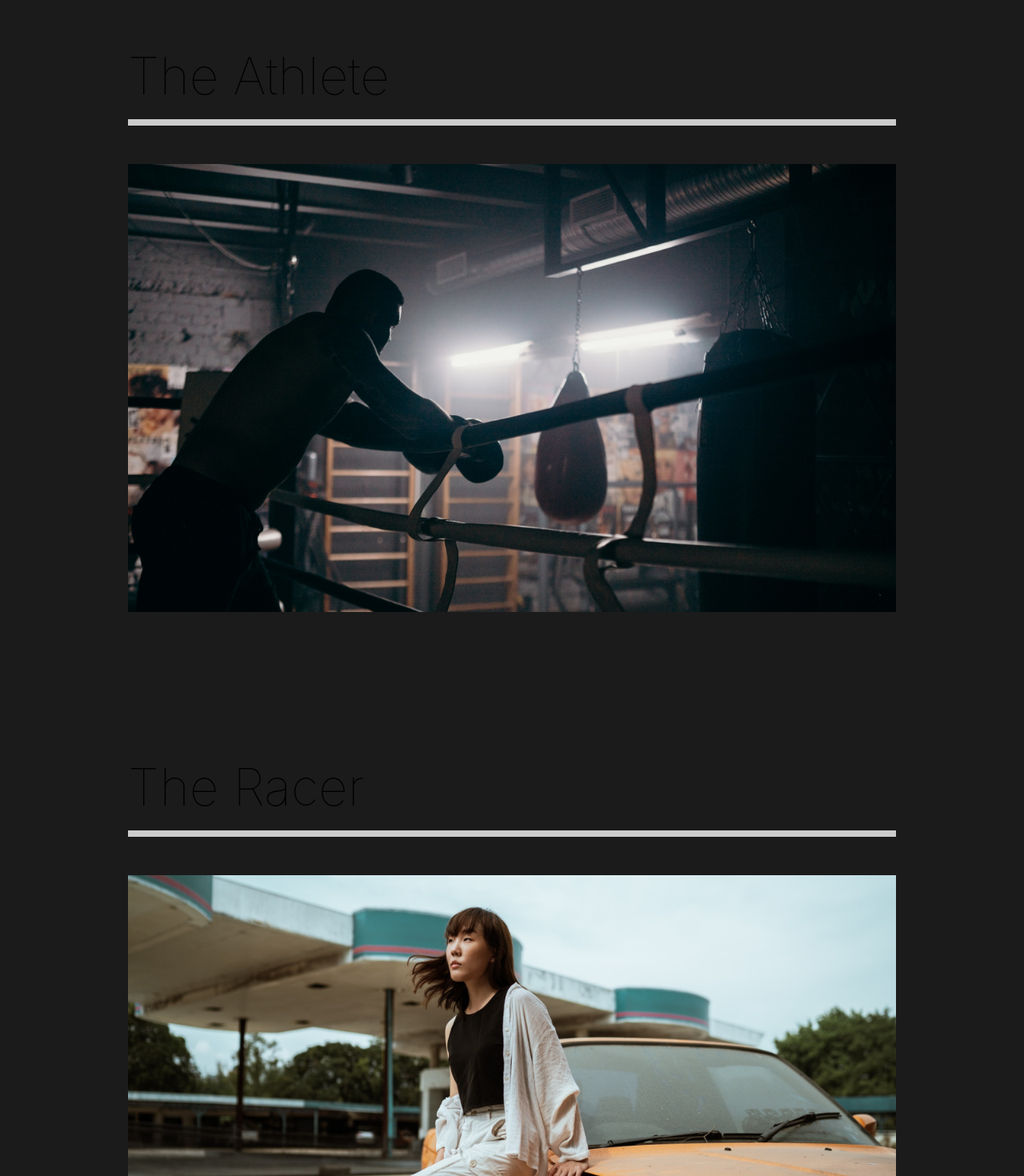
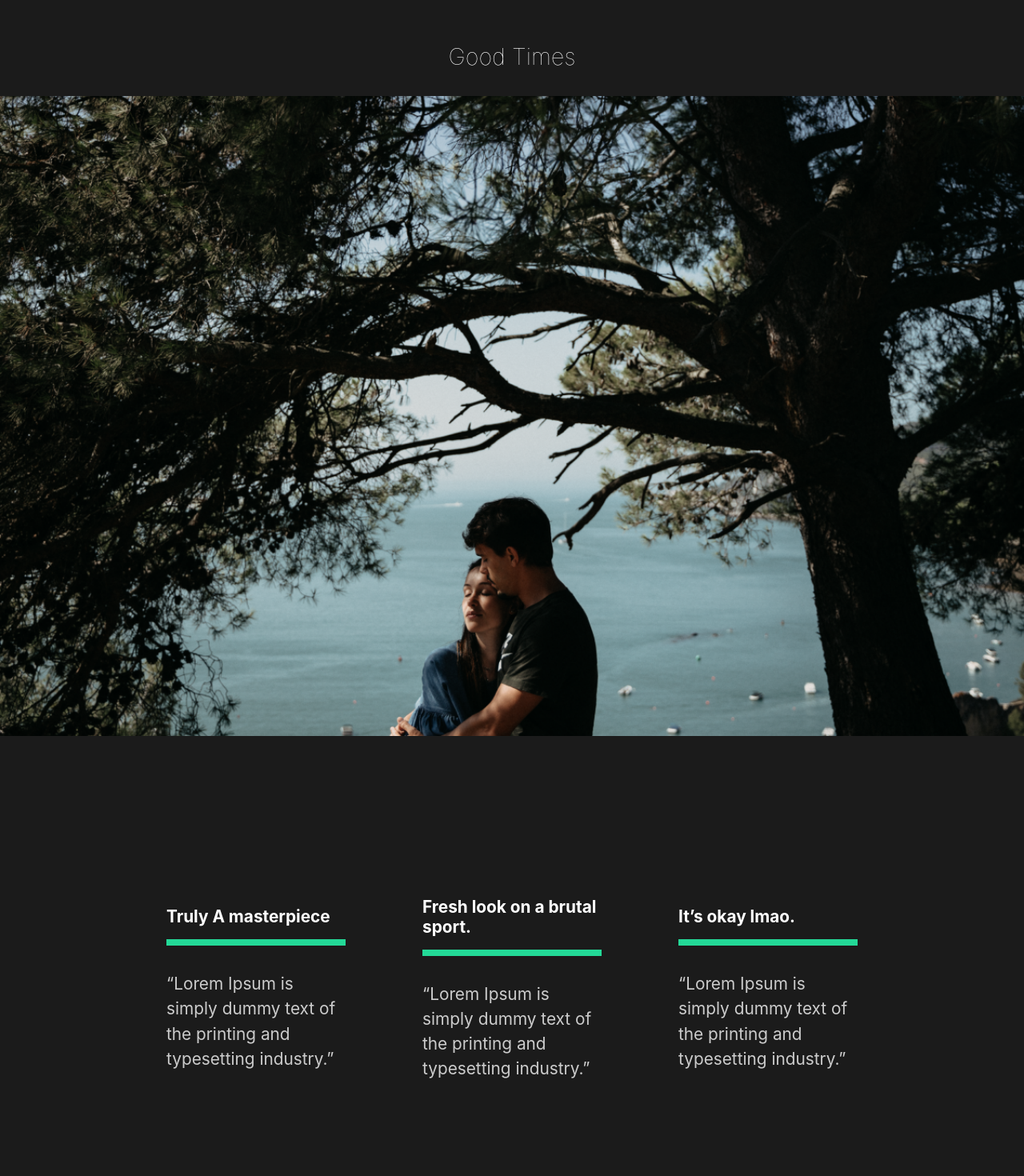
Before and after one commit to rigglet/deved-portfolio, a React (Create React App) app: page /work/good-times in a window 1280 px wide. Shown: the part 120-1590 px from the top of the page at 80% size. Built offline with nearby package versions, Linux system fonts and the light colour scheme; the HTML template or start-up script is replaced by a standard one.

Commit message:
10. Movie styling

```diff
--- a/src/App.js
+++ b/src/App.js
@@ -2,6 +2,7 @@
 import AboutUs from "./pages/AboutUs";
 import ContactUs from "./pages/ContactUs";
 import OurWork from "./pages/OurWork";
+import MovieDetail from "./pages/MovieDetail";
 
 //global style
 import GlobalStyle from "./components/GlobalStyle";
@@ -19,11 +20,14 @@
         <Route exact path="/">
           <AboutUs />
         </Route>
-        <Route path="/work">
+        <Route exact path="/work">
           <OurWork />
         </Route>
         <Route path="/contact">
           <ContactUs />
+        </Route>
+        <Route path="/work/:id">
+          <MovieDetail />
         </Route>
       </Switch>
     </div>
--- /dev/null
+++ b/src/movieState.js
@@ -0,0 +1,81 @@
+//Import Images
+import athlete from "./img/athlete-small.png";
+import goodtimes from "./img/goodtimes-small.png";
+import theracer from "./img/theracer-small.png";
+import athlete2 from "./img/athlete2.png";
+import goodtimes2 from "./img/good-times2.jpg";
+import theracer2 from "./img/the-racer2.jpg";
+
+export const MovieState = () => {
+  return [
+    {
+      title: "The Athlete",
+      mainImg: athlete,
+      secondaryImg: athlete2,
+      url: "/work/the-athlete",
+      awards: [
+        {
+          title: "Truly A masterpiece",
+          description:
+            "“Lorem Ipsum is simply dummy text of the printing and typesetting industry.”",
+        },
+        {
+          title: "Fresh look on a brutal sport.",
+          description:
+            "“Lorem Ipsum is simply dummy text of the printing and typesetting industry.”",
+        },
+        {
+          title: "It’s okay lmao.",
+          description:
+            "“Lorem Ipsum is simply dummy text of the printing and typesetting industry.”",
+        },
+      ],
+    },
+    {
+      title: "Good Times",
+      mainImg: goodtimes,
+      url: "/work/good-times",
+      secondaryImg: goodtimes2,
+      awards: [
+        {
+          title: "Truly A masterpiece",
+          description:
+            "“Lorem Ipsum is simply dummy text of the printing and typesetting industry.”",
+        },
+        {
+          title: "Fresh look on a brutal sport.",
+          description:
+            "“Lorem Ipsum is simply dummy text of the printing and typesetting industry.”",
+        },
+        {
+          title: "It’s okay lmao.",
+          description:
+            "“Lorem Ipsum is simply dummy text of the printing and typesetting industry.”",
+        },
+      ],
+    },
+    {
+      title: "The Racer",
+      mainImg: theracer,
+      url: "/work/the-racer",
+      secondaryImg: theracer2,
+      awards: [
+        {
+          title: "Truly A masterpiece",
+          description:
+            "“Lorem Ipsum is simply dummy text of the printing and typesetting industry.”",
+        },
+        {
+          title: "Fresh look on a brutal sport.",
+          description:
+            "“Lorem Ipsum is simply dummy text of the printing and typesetting industry.”",
+        },
+        {
+          title: "It’s okay lmao.",
+          description:
+            "“Lorem Ipsum is simply dummy text of the printing and typesetting industry.”",
+        },
+      ],
+    },
+  ];
+};
--- /dev/null
+++ b/src/pages/MovieDetail.js
@@ -0,0 +1,112 @@
+import { useState, useEffect } from "react";
+import styled from "styled-components";
+import { useHistory } from "react-router-dom";
+import { MovieState } from "../movieState";
+
+const MovieDetail = () => {
+  const history = useHistory();
+  const url = history.location.pathname;
+
+  const [movies, setMovies] = useState(MovieState);
+  const [movie, setMovie] = useState(null);
+
+  useEffect(() => {
+    const currentMovie = movies.filter((stateMovie) => stateMovie.url === url);
+    console.log(currentMovie);
+    setMovie(currentMovie[0]);
+  }, [movies, url]);
+
+  return (
+    <>
+      {movie && (
+        <Details>
+          <Headline>
+            <h2>{movie.title}</h2>
+            <img src={movie.mainImg} alt="movie" />
+          </Headline>
+          <Awards>
+            {movie.awards.map((award) => (
+              <Award
+                title={award.title}
+                description={award.description}
+                key={award.title}
+              />
+            ))}
+          </Awards>
+          <ImageDisplay>
+            <img src={movie.secondaryImg} alt="Secondary image" />
+          </ImageDisplay>
+        </Details>
+      )}
+    </>
+  );
+};
+
+export default MovieDetail;
+
+const Award = ({ title, description }) => {
+  return (
+    <AwardStyle>
+      <h3>{title}</h3>
+      <div className="line"></div>
+      <p>{description}</p>
+    </AwardStyle>
+  );
+};
+
+const ImageDisplay = styled.div`
+  min-height: 50vh;
+  img {
+    width: 100%;
+    height: 100vh;
+    object-fit: cover;
+  }
+`;
+
+const Details = styled.div`
+  color: white;
+`;
+
+const Headline = styled.div`
+  min-height: 90vh;
+  padding-top: 20vh;
+  width: 100%;
+  position: relative;
+  h2 {
+    font-size: 1.8rem;
+    position: absolute;
+    top: 10%;
+    left: 50%;
+    transform: translate(-50%, -10%);
+  }
+  img {
+    height: 100vh;
+    width: 100%;
+    object-fit: cover;
+  }
+`;
+
+const Awards = styled.div`
+  min-height: 60vh;
+  max-height: 60vh;
+  display: flex;
+  margin: 5rem 10rem;
+  align-items: center;
+  justify-content: space-around;
+`;
+const AwardStyle = styled.div`
+  padding: 3rem;
+  h3 {
+    font-size: 1.3rem;
+  }
+  .line {
+    width: 100%;
+    background: #23d997;
+    height: 0.5rem;
+    margin: 1rem 0rem;
+  }
+  p {
+    font-size: 1.3rem;
+    padding: 1rem 0rem;
+  }
+`;
--- a/src/pages/OurWork.js
+++ b/src/pages/OurWork.js
@@ -13,21 +13,21 @@
         <Movie>
           <h2>The Athlete</h2>
           <div className="line"></div>
-          <Link>
+          <Link to="/work/the-athlete">
             <img src={athlete} alt="athlete" />
           </Link>
         </Movie>
         <Movie>
           <h2>The Racer</h2>
           <div className="line"></div>
-          <Link>
+          <Link to="/work/the-racer">
             <img src={theracer} alt="The Racer" />
           </Link>
         </Movie>
         <Movie>
           <h2>Good times</h2>
           <div className="line"></div>
-          <Link>
+          <Link to="/work/good-times">
             <img src={goodtimes} alt="Good times" />
           </Link>
         </Movie>
```
Also changed, not shown: 1 other file (tests, documents, lock files or other folders).
